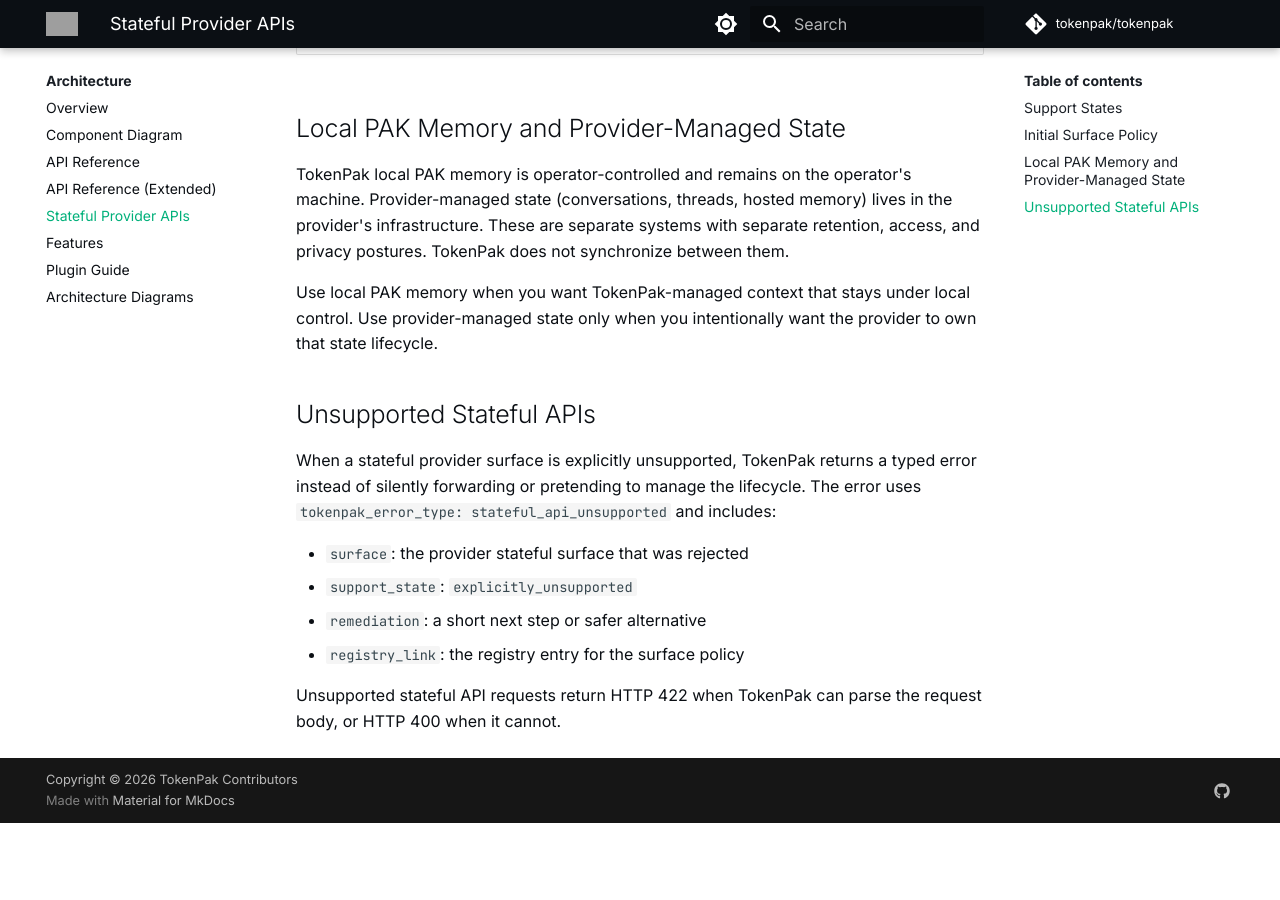
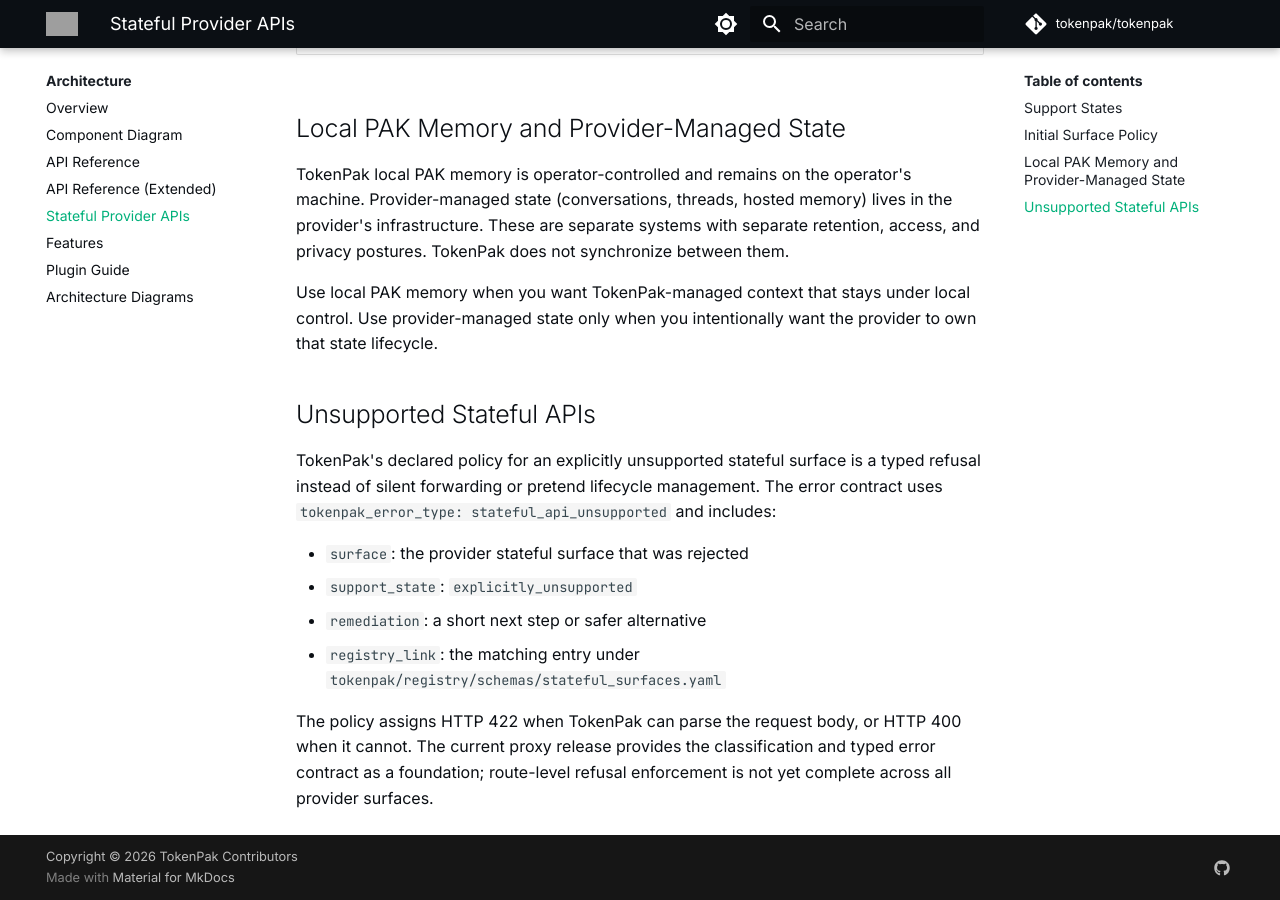
Before and after one commit to tokenpak/docs, an MkDocs documentation site: the page built from docs/stateful-apis.md, in a window 1280 px wide and 900 px high, scrolled down 1551 px. Built offline with MkDocs 1.6.1 and Material for MkDocs 9.7.7, drawn with Linux system fonts in a browser that asks for light colours; comment, search, counter and statistics services are not loaded; before the commit the page ends 2374 px from its top, so only the background shows below that; grey boxes are pictures that could not be loaded.

Commit message:
docs: clarify stateful API enforcement status

```diff
--- a/docs/stateful-apis.md
+++ b/docs/stateful-apis.md
@@ -45,14 +45,18 @@
 
 ## Unsupported Stateful APIs
 
-When a stateful provider surface is explicitly unsupported, TokenPak returns a
-typed error instead of silently forwarding or pretending to manage the lifecycle.
-The error uses `tokenpak_error_type: stateful_api_unsupported` and includes:
+TokenPak's declared policy for an explicitly unsupported stateful surface is a
+typed refusal instead of silent forwarding or pretend lifecycle management.
+The error contract uses `tokenpak_error_type: stateful_api_unsupported` and
+includes:
 
 - `surface`: the provider stateful surface that was rejected
 - `support_state`: `explicitly_unsupported`
 - `remediation`: a short next step or safer alternative
-- `registry_link`: the registry entry for the surface policy
+- `registry_link`: the matching entry under
+  `tokenpak/registry/schemas/stateful_surfaces.yaml`
 
-Unsupported stateful API requests return HTTP 422 when TokenPak can parse the
-request body, or HTTP 400 when it cannot.
+The policy assigns HTTP 422 when TokenPak can parse the request body, or HTTP
+400 when it cannot. The current proxy release provides the classification and
+typed error contract as a foundation; route-level refusal enforcement is not
+yet complete across all provider surfaces.
```
